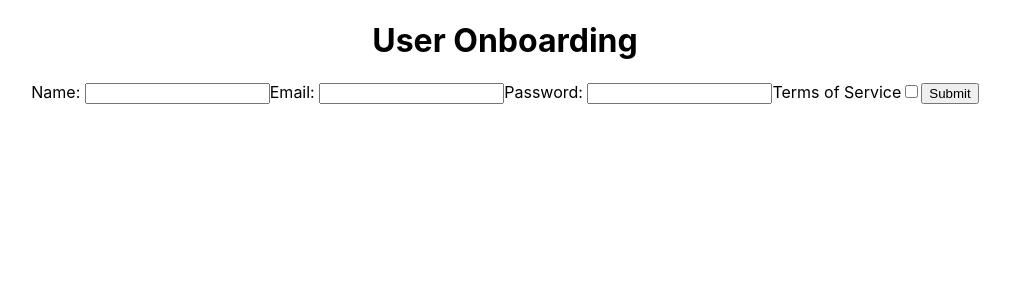
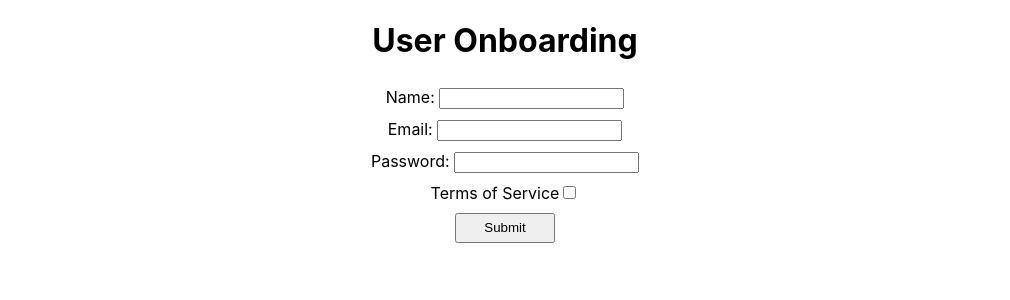
Before and after one commit to MicheSi/user-onboarding, a React (Create React App) app: page / in a window 1280 px wide. Shown: the top 300 px of the page, without its empty margins (135-1145 px from the left). Built offline with nearby package versions, Linux system fonts and the light colour scheme.

Commit message:
started to add styling

```diff
--- a/src/App.css
+++ b/src/App.css
@@ -1,38 +1,40 @@
+html, body {
+  margin: 0 auto;
+}
+
 .App {
+  display: flex;
+  flex-direction: column;
+  align-items: center;
+  text-align: center;
+  box-sizing: border-box;
+}
+
+.form-container {
+  width: 500px;
+  display: flex;
+  flex-direction: column;
   text-align: center;
 }
 
-.App-logo {
-  height: 40vmin;
-  pointer-events: none;
+.form-container div {
+  padding: 1% 0;
 }
 
-@media (prefers-reduced-motion: no-preference) {
-  .App-logo {
-    animation: App-logo-spin infinite 20s linear;
-  }
+ul {
+  list-style: none;
 }
 
-.App-header {
-  background-color: #282c34;
-  min-height: 100vh;
-  display: flex;
-  flex-direction: column;
-  align-items: center;
-  justify-content: center;
-  font-size: calc(10px + 2vmin);
-  color: white;
+button {
+  width: 100px;
+  height: 30px;
+  cursor: pointer;
 }
 
-.App-link {
-  color: #61dafb;
+button:hover {
+  background-color: steelblue;
 }
 
-@keyframes App-logo-spin {
-  from {
-    transform: rotate(0deg);
-  }
-  to {
-    transform: rotate(360deg);
-  }
+.errors {
+  color: red;
 }
--- a/src/components/Form.js
+++ b/src/components/Form.js
@@ -14,6 +14,7 @@ const NewForm = ({values, errors, touched, status}) => {
     return (
         <div className='form-container'>
             <Form>
+                <div>
                 <label htmlFor='name'>Name: </label>
                 <Field
                 id='name'
@@ -22,6 +23,8 @@ const NewForm = ({values, errors, touched, status}) => {
                 {touched.name && errors.name && (
                     <p className='errors'>{errors.name}</p>
                 )}
+                </div>
+                <div>
                 <label htmlFor='email'>Email: </label>
                 <Field
                 id='email'
@@ -30,6 +33,8 @@ const NewForm = ({values, errors, touched, status}) => {
                 {touched.email && errors.email && (
                     <p className='errors'>{errors.email}</p>
                 )}
+                </div>
+                <div>
                 <label htmlFor='password'>Password: </label>
                 <Field
                 id='password'
@@ -38,6 +43,8 @@ const NewForm = ({values, errors, touched, status}) => {
                 {touched.password && errors.password && (
                     <p className='errors'>{errors.password}</p>
                 )}
+                </div>
+                <div>
                 <label
                  className='checkbox'
                  htmlFor='terms'>
@@ -52,7 +59,10 @@ const NewForm = ({values, errors, touched, status}) => {
                     <p className='errors'>{errors.terms}</p>
                 )}
                 </label>
-                <button type='submit'>Submit</button>
+                </div>
+                <div>
+                    <button type='submit'>Submit</button>
+                </div>
             </Form>
             {users.map(user => (
                 <ul key={user.id}>
@@ -79,12 +89,13 @@ const FormikForm = withFormik({
         password: Yup.string().required(),
         terms: Yup.boolean().oneOf([true], "Must accept Terms of Service")
     }),
-    handleSubmit(values, {setStatus}) {
+    handleSubmit(values, {setStatus, resetForm}) {
         console.log('Submitting data', values)
         axios.post('https://reqres.in/api/users', values)
         .then(response => {
             console.log('Successful', response);
             setStatus(response.data);
+            resetForm()
         })
         .catch(error => console.log(error.response));
     }
```
